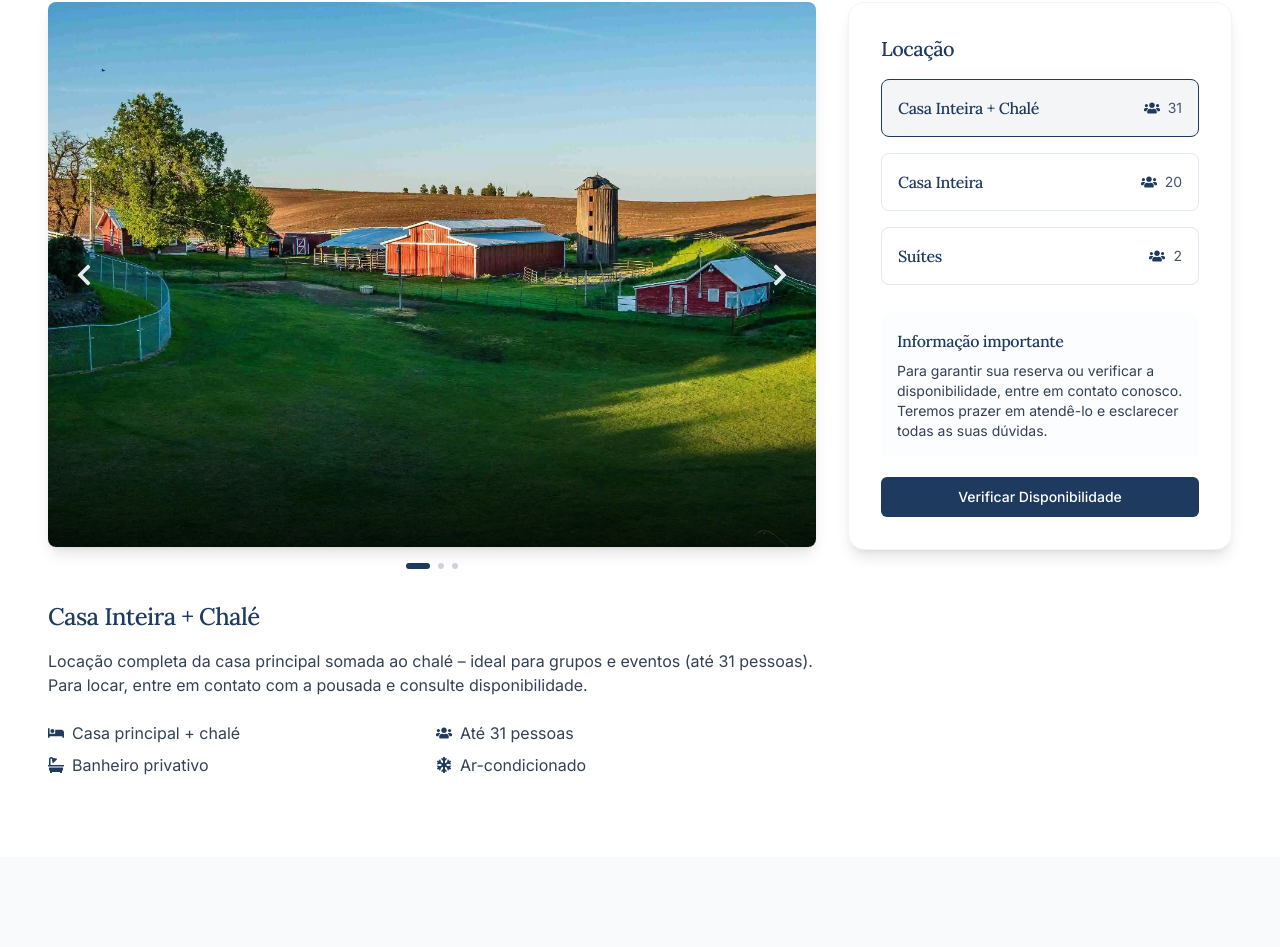
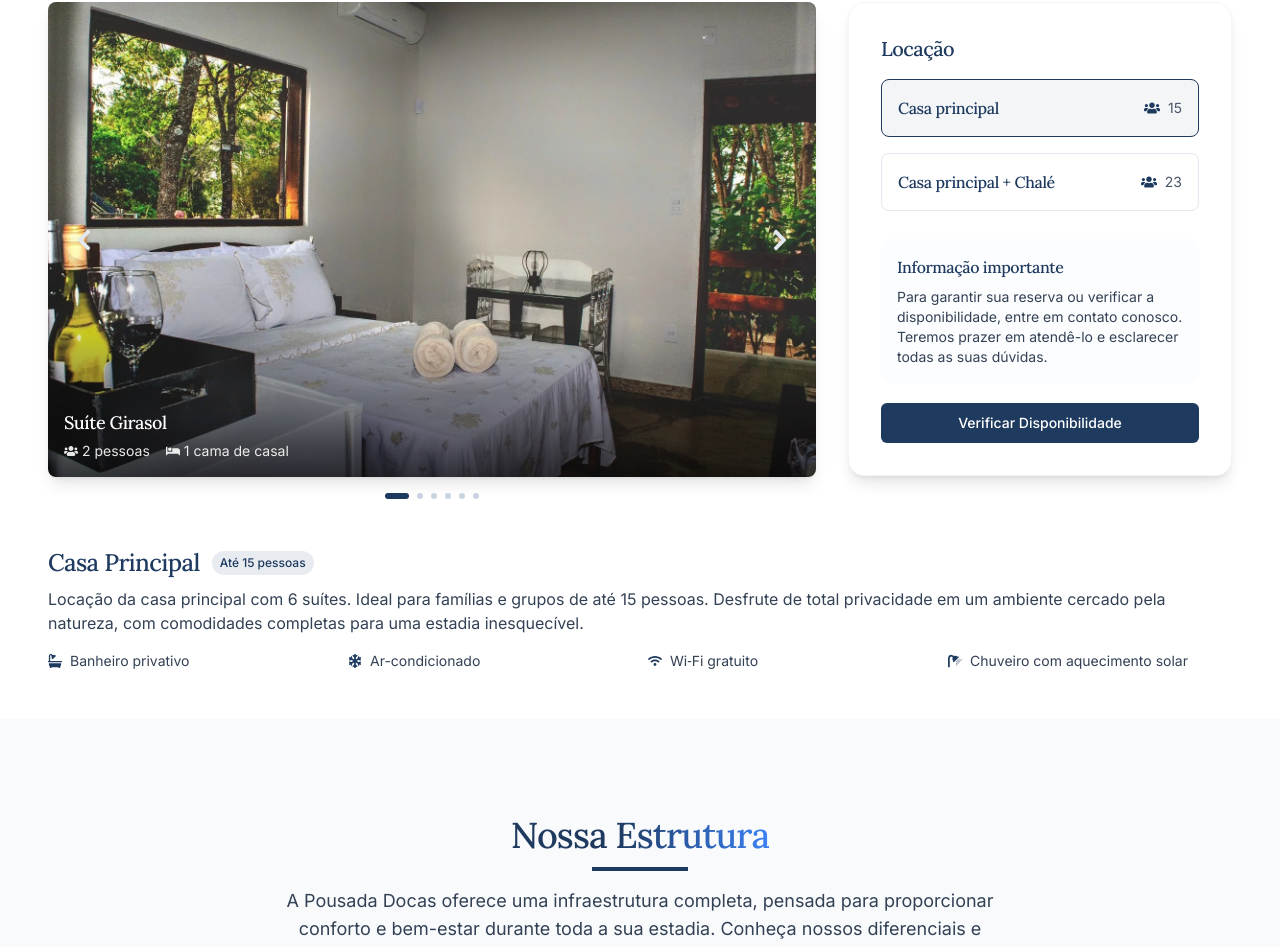
Before and after one commit to giuseppeagostini-hotmart/docas-front, a Next.js app: page / in a window 1280 px wide. Shown: the part 1622-2569 px from the top of the page. Built offline with nearby package versions, Linux system fonts and the light colour scheme.

Commit message:
fix: fix 2

```diff
--- a/components/sections/AboutSection.tsx
+++ b/components/sections/AboutSection.tsx
@@ -51,7 +51,7 @@ export default function AboutSection() {
           >
             <div className="relative z-10 rounded-lg overflow-hidden shadow-xl">
               <Image
-                src={getAssetPath('/assets/piscina.webp')}
+                src={getAssetPath('/assets/bem-vindo.webp')}
                 alt="Vista da Pousada Docas"
                 width={600}
                 height={500}
--- a/components/sections/Accommodations.tsx
+++ b/components/sections/Accommodations.tsx
@@ -5,62 +5,81 @@ import Image from "next/image";
 import { motion } from "framer-motion";
 import { Button } from "@/components/ui/button";
 import { getWhatsAppLink, getAssetPath } from "@/lib/utils";
-import { FaBed, FaUsers, FaBath, FaSnowflake, FaChevronLeft, FaChevronRight } from "react-icons/fa";
+import { FaBed, FaUsers, FaChevronLeft, FaChevronRight, FaTv, FaBath, FaSnowflake, FaWifi, FaShower } from "react-icons/fa";
 import { useKeenSlider } from "keen-slider/react";
 import "keen-slider/keen-slider.min.css";
 
-const accommodations = [
+type SuiteSlide = {
+  name: string;
+  people: string;
+  beds: string;
+  tv: boolean;
+  image: string;
+};
+
+type Accommodation = {
+  id: number;
+  name: string;
+  description: string;
+  images?: string[];
+  capacity: number;
+  bedType: string;
+  capacityLabel?: string;
+  hasAC: boolean;
+  hasWifi: boolean;
+  amenities: string[];
+  suites?: SuiteSlide[];
+  heroTitle?: string;
+  heroDescription?: string;
+};
+
+const accommodations: Accommodation[] = [
   {
     id: 1,
-    name: "Casa Inteira + Chalé",
+    name: "Casa principal",
+    description:
+      "Locação exclusiva da casa principal com 7 suítes – ideal para famílias e grupos (até 20 pessoas).",
+    capacity: 15,
+    bedType: "Casa principal",
+    capacityLabel: "Até 15 pessoas",
+    hasAC: true,
+    hasWifi: true,
+    amenities: ["Área de convivência", "Mini frigobar", "TV 42\"", "Mesa de jantar"],
+    heroTitle: "Casa Principal",
+    heroDescription:
+      "Locação da casa principal com 6 suítes. Ideal para famílias e grupos de até 15 pessoas. Desfrute de total privacidade em um ambiente cercado pela natureza, com comodidades completas para uma estadia inesquecível.",
+    suites: [
+      { name: "Suíte Girasol", people: "2 pessoas", beds: "1 cama de casal", tv: false, image: "/assets/girasol.webp" },
+      { name: "Suíte Bougainvillea", people: "2 pessoas", beds: "1 cama de casal", tv: true, image: "/assets/area-gourmet.webp" },
+      { name: "Suíte Hibisco", people: "2 pessoas", beds: "2 camas de solteiro", tv: false, image: "/assets/playground.webp" },
+      { name: "Suíte Alamanda", people: "2 pessoas", beds: "2 camas de solteiro", tv: false, image: "/assets/nature-house.webp" },
+      { name: "Suíte Margarida", people: "4 pessoas", beds: "1 casal + 2 solteiro", tv: true, image: "/assets/piscina.webp" },
+      { name: "Suíte Cosmos Amarelo", people: "3 pessoas", beds: "1 casal + 1 solteiro", tv: true, image: "/assets/area-gourmet.webp" },
+    ],
+  },
+  {
+    id: 2,
+    name: "Casa principal + Chalé",
     description:
       "Locação completa da casa principal somada ao chalé – ideal para grupos e eventos (até 31 pessoas).",
-    images: [
-      "/assets/nature-house.webp",
-      "/assets/nature-house.webp",
-      "/assets/nature-house.webp",
-    ],
-    capacity: 31,
+    capacity: 23,
     bedType: "Casa principal + chalé",
-    capacityLabel: "Até 31 pessoas",
+    capacityLabel: "Até 23 pessoas",
     hasAC: true,
     hasWifi: true,
     amenities: ["Varanda", "Mini frigobar", "TV 32\"", "Mesa de trabalho"],
-  },
-  {
-    id: 2,
-    name: "Casa Inteira",
-    description:
-      "Locação exclusiva da casa principal com 7 suítes – ideal para famílias e grupos (até 20 pessoas).",
-    images: [
-      "/assets/nature-house.webp",
-      "/assets/nature-house.webp",
-      "/assets/nature-house.webp",
+    heroTitle: "Casa principal + Chalé - Locação Exclusiva",
+    heroDescription:
+      "Locação exclusiva da casa principal + chalé com 6 suítes temáticas – ideal para famílias e grupos (até 23 pessoas). Desfrute de total privacidade em um ambiente cercado pela natureza, com comodidades completas para uma estadia inesquecível.",
+    suites: [
+      { name: "Suíte 1", people: "4 pessoas", beds: "1 casal + 2 solteiro", tv: true, image: "/assets/piscina.webp" },
+      { name: "Suíte 2", people: "3 pessoas", beds: "1 casal + 1 solteiro", tv: true, image: "/assets/area-gourmet.webp" },
+      { name: "Suíte 3", people: "2 pessoas", beds: "1 cama de casal", tv: true, image: "/assets/playground.webp" },
+      { name: "Suíte 4", people: "2 pessoas", beds: "2 camas de solteiro", tv: false, image: "/assets/nature-house.webp" },
+      { name: "Suíte 5", people: "2 pessoas", beds: "1 cama de casal", tv: false, image: "/assets/area-gourmet.webp" },
+      { name: "Suíte 6", people: "2 pessoas", beds: "2 camas de solteiro", tv: false, image: "/assets/piscina.webp" },
     ],
-    capacity: 20,
-    bedType: "Casa principal",
-    capacityLabel: "Até 20 pessoas",
-    hasAC: true,
-    hasWifi: true,
-    amenities: ["Área de convivência", "Mini frigobar", "TV 42\"", "Mesa de jantar"],
-  },
-  {
-    id: 3,
-    name: "Suítes",
-    description:
-      "Suítes confortáveis para estadias individuais ou em dupla. Consulte disponibilidade para mais pessoas.",
-    images: [
-      "/assets/nature-house.webp",
-      "/assets/nature-house.webp",
-      "/assets/nature-house.webp",
-    ],
-    capacity: 2,
-    bedType: "Suítes avulsas",
-    capacityLabel: "2+ pessoas",
-    hasAC: true,
-    hasWifi: true,
-    amenities: ["Área de trabalho", "Mini frigobar", "TV 32\"", "Armário amplo"],
-  },
+  }
 ];
 
 export default function Accommodations() {
@@ -86,6 +105,8 @@ export default function Accommodations() {
     instanceRef.current?.moveToIdx(0);
   }, [selectedRoom, instanceRef]);
 
+  const slides: Array<{ image: string } & Partial<SuiteSlide>> = (selectedRoom.suites ?? []).map((s) => s);
+
   return (
     <section id="acomodacoes" className="py-12 sm:py-15 bg-white">
       <div className="container-custom">
@@ -106,7 +127,7 @@ export default function Accommodations() {
         </motion.div>
 
         {/* Mobile Room Selection */}
-        <div className="lg:hidden px-4 mb-8">
+        <div className="lg:hidden mb-8">
           <div className="flex flex-col items-center gap-3">
             {accommodations.map((room) => (
               <button
@@ -143,17 +164,31 @@ export default function Accommodations() {
             viewport={{ once: true, margin: "-100px" }}
             transition={{ duration: 0.6 }}
           >
-            <div ref={sliderRef} key={selectedRoom.id} className="keen-slider relative rounded-lg overflow-hidden shadow-lg h-[300px] sm:h-[400px] md:h-[545px]">
-              {selectedRoom.images.map((img, idx) => (
+            <div ref={sliderRef} key={selectedRoom.id} className="keen-slider relative rounded-lg overflow-hidden shadow-lg h-[300px] sm:h-[400px] md:h-[475px]">
+              {slides.map((slide, idx) => (
                 <div key={idx} className="keen-slider__slide relative w-full !min-w-full">
                   <Image
-                    src={getAssetPath(img)}
-                    alt={`${selectedRoom.name} - imagem ${idx + 1}`}
+                    src={getAssetPath(slide.image)}
+                    alt={`${selectedRoom.name}${slide.name ? ` - ${slide.name}` : ` - imagem ${idx + 1}`}`}
                     fill
                     className="object-cover"
                     loading="lazy"
                   />
-                  <div className="absolute inset-x-0 bottom-0 bg-gradient-to-t from-black/70 to-transparent h-1/3" />
+                  <div className="absolute inset-x-0 bottom-0 bg-gradient-to-t from-black/75 via-black/40 to-transparent h-1/3" />
+                  <div className="absolute inset-x-0 bottom-0 p-3 sm:p-4 text-white">
+                    <div className="flex items-center justify-between">
+                      <h4 className=" text-white text-base sm:text-lg font-medium m-0">{slide.name}</h4>
+                      {slide.tv && <FaTv aria-label="TV disponível" className="w-4 h-4 text-white/90" />}
+                    </div>
+                    <div className="mt-1 flex items-center gap-4 text-white/90 text-xs sm:text-sm">
+                      {slide.people && (
+                        <span className="inline-flex items-center gap-1"><FaUsers className="w-3.5 h-3.5" />{slide.people}</span>
+                      )}
+                      {slide.beds && (
+                        <span className="inline-flex items-center gap-1"><FaBed className="w-3.5 h-3.5" />{slide.beds}</span>
+                      )}
+                    </div>
+                  </div>
                 </div>
               ))}
 
@@ -175,9 +210,9 @@ export default function Accommodations() {
                 </button>
               </div>
             </div>
-            {/* Image indicators (igual ao EventsSection) */}
+            {/* Image indicators (alinha com a fonte de slides atual) */}
             <div className="flex justify-center mt-4 gap-2">
-              {selectedRoom.images.map((_, index) => (
+              {Array.from({ length: slides.length }).map((_, index) => (
                 <button
                   key={index}
                   onClick={() => instanceRef.current?.moveToIdx(index)}
@@ -191,35 +226,6 @@ export default function Accommodations() {
               ))}
             </div>
 
-            <div className="mt-6 sm:mt-8 px-4 sm:px-0">
-              <h3 className="text-xl sm:text-2xl font-medium mb-3 sm:mb-4">{selectedRoom.name}</h3>
-              <p className="text-slate-700 text-sm sm:text-base mb-6">{selectedRoom.description} Para locar, entre em contato com a pousada e consulte disponibilidade.</p>
-
-              <div className="grid grid-cols-2 gap-2 mb-6 sm:mb-8">
-                <div className="flex items-center gap-2">
-                  <FaBed className="text-primary flex-shrink-0" size={16} />
-                  <span className="text-slate-700 text-sm sm:text-base">{selectedRoom.bedType}</span>
-                </div>
-                <div className="flex items-center gap-2">
-                  <FaUsers className="text-primary flex-shrink-0" size={16} />
-                  <span className="text-slate-700 text-sm sm:text-base">{(selectedRoom as any).capacityLabel ?? `Até ${selectedRoom.capacity} pessoas`}</span>
-                </div>
-                <div className="flex items-center gap-2">
-                  <FaBath className="text-primary flex-shrink-0" size={16} />
-                  <span className="text-slate-700 text-sm sm:text-base">Banheiro privativo</span>
-                </div>
-                <div className="flex items-center gap-2">
-                  {selectedRoom.hasAC ? (
-                    <FaSnowflake className="text-primary flex-shrink-0" size={16} />
-                  ) : (
-                    <FaSnowflake className="text-slate-400 flex-shrink-0" size={16} />
-                  )}
-                  <span className={`text-sm sm:text-base ${selectedRoom.hasAC ? "text-slate-700" : "text-slate-400"}`}>
-                    {selectedRoom.hasAC ? "Ar-condicionado" : "Sem ar-condicionado"}
-                  </span>
-                </div>
-              </div>
-            </div>
           </motion.div>
 
           {/* Desktop Room Selection */}
@@ -271,6 +277,37 @@ export default function Accommodations() {
             </div>
           </motion.div>
         </div>
+
+        {/* Conteúdo textual em largura total abaixo do slider + menu */}
+        <div className="mt-8 sm:mt-12 px-4 sm:px-0">
+          <div className="flex items-center gap-2 sm:gap-3 mb-2 flex-wrap">
+            <h3 className="text-xl sm:text-2xl font-medium">{(selectedRoom as any).heroTitle}</h3>
+            <span className="inline-flex items-center px-2 py-1 rounded-full bg-primary/10 text-primary text-xs font-medium">
+              {(selectedRoom as any).capacityLabel}
+            </span>
+          </div>
+          <p className="text-slate-700 text-sm sm:text-base mb-0">
+            {(selectedRoom as any).heroDescription}
+          </p>
+          <div className="mt-4 grid grid-cols-2 sm:grid-cols-3 md:grid-cols-4 gap-3 sm:gap-4">
+            <div className="inline-flex items-center gap-2 text-slate-700 text-sm">
+              <FaBath className="text-primary" />
+              <span>Banheiro privativo</span>
+            </div>
+            <div className="inline-flex items-center gap-2 text-slate-700 text-sm">
+              <FaSnowflake className="text-primary" />
+              <span>Ar-condicionado</span>
+            </div>
+            <div className="inline-flex items-center gap-2 text-slate-700 text-sm">
+              <FaWifi className="text-primary" />
+              <span>Wi‑Fi gratuito</span>
+            </div>
+            <div className="inline-flex items-center gap-2 text-slate-700 text-sm">
+              <FaShower className="text-primary" />
+              <span>Chuveiro com aquecimento solar</span>
+            </div>
+          </div>
+        </div>
       </div>
     </section>
   );
```
Also changed, not shown: public/assets/bem-vindo.webp (added), public/assets/girasol.webp (added).
